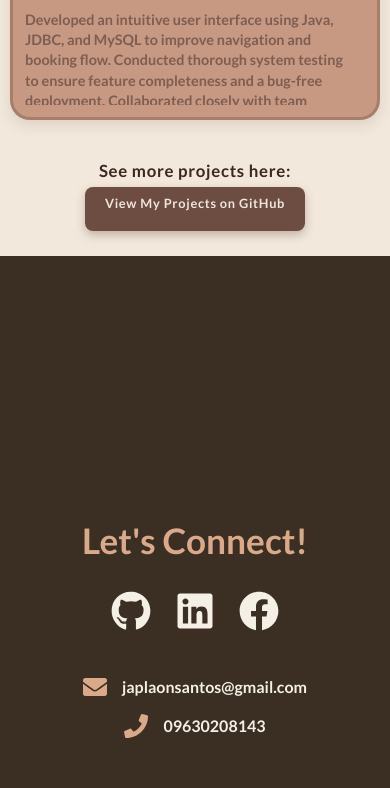
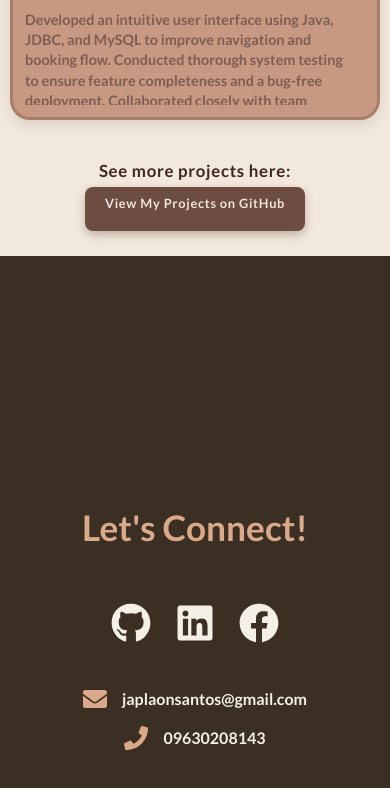
Before and after one commit to julianaaplaonsantos/mywebsite, a React (Vite) app: page / in a window 390 px wide. Shown: the part 2865-3653 px from the top of the page. Built offline with nearby package versions, Linux system fonts and the light colour scheme.

Commit message:
fix ui tabs

```diff
--- a/src/sections/Contact.css
+++ b/src/sections/Contact.css
@@ -144,19 +144,6 @@
   animation-delay: 0.85s;
 }
 
-@media (max-width: 1024px) {
-  .contact-section {
-    padding: 60px 20px;
-    min-height: auto;
-    height: auto;
-  }
-  .contact-title {
-    font-size: 80px;
-    margin-top: 200px;
-    margin-bottom: 30px;
-  }
-}
-
 @media (max-width: 768px) {
   .contact-section {
     min-height: 100vh;
```
